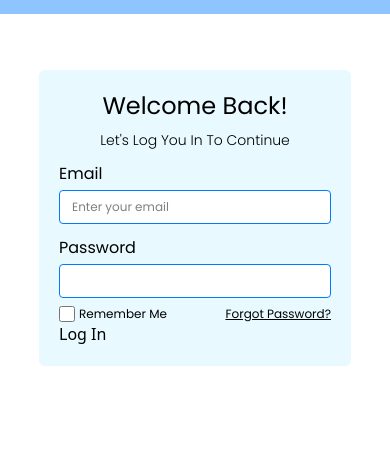
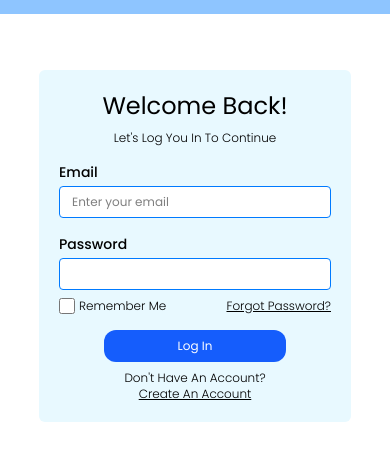
Before and after one commit to BilalHamza7/MediFind-Real-Time-Medicine-Availability-System, a React (Vite) app in the folder Frontend/: page /pharmacistLogin in a window 390 px wide. Shown: the part 289-750 px from the top of the page. Built offline with nearby package versions, Linux system fonts and the light colour scheme.

Commit message:
updated responsive pharmacist login page

```diff
--- a/Frontend/src/App.css
+++ b/Frontend/src/App.css
@@ -5,3 +5,11 @@
 @theme {
     --font-poppins: 'Poppins', 'sans-serif';
 }
+
+.label_style {
+    @apply flex flex-col font-poppins font-medium md:font-normal text-sm  md:text-lg lg:text-xl xl:text-2xl max-w-xs mt-4 md:mt-5 lg:mt-6
+}
+
+.input_style {
+    @apply text-xs md:text-base lg:text-lg font-normal bg-white rounded-sm px-3 h-8 md:h-10 lg:h-12 mt-1 md:mt-2 outline-none border border-[#007AFF]
+}
--- a/Frontend/src/Auth/PharmacistAuth/PharmacistLogin.jsx
+++ b/Frontend/src/Auth/PharmacistAuth/PharmacistLogin.jsx
@@ -1,4 +1,5 @@
 import React from 'react'
+import DocImg1 from '../../assets/DocImg1.png'
 
 const PharmacistLogin = () => {
     return (
@@ -6,31 +7,39 @@ const PharmacistLogin = () => {
             <div className="bg-blue-300 w-full px-5 sm:px-10 py-5">
                 <img src="wait" alt="LOGO" />
             </div>
-            <div className="px-5 py-5 bg-[#E8F9FF] w-4/5 max-w-5xl mt-14 rounded-md">
-                <p className='font-poppins text-center text-2xl'>
+            <div className="flex justify-center md:justify-between bg-[#E8F9FF] w-4/5 max-w-2xl mt-14 rounded-md">
+                <div className="flex flex-col items-center justify-center px-5 py-5 w-full max-w-xs ">
+                    <p className='font-poppins text-center text-2xl md:text-4xl'>
                         Welcome Back!
                     </p>
-                <p className='font-poppins text-center text-sm mt-2 font-light'>
+                    <p className='font-poppins text-center text-xs md:text-sm lg:text-base mt-2 font-light'>
                         Let's Log You In To Continue
                     </p>
-                <label htmlFor="email" className='flex flex-col font-poppins mt-3'>
+                    <div className='w-full'>
+                        <label htmlFor="email" className='label_style'>
                             Email
-                    <input type="email" id='email' placeholder='Enter your email' className='text-xs bg-white rounded-sm px-3 py-2 mt-1 outline-none border border-[#007AFF]' />
+                            <input type="email" id='email' placeholder='Enter your email' className='input_style' />
                         </label>
-                <label htmlFor="password" className='flex flex-col font-poppins mt-3'>
+                        <label htmlFor="password" className='label_style'>
                             Password
-                    <input type="password" id='password' className='text-xs bg-white rounded-sm px-3 py-2 mt-1 outline-none border border-[#007AFF]' />
+                            <input type="password" id='password' className='input_style' />
                         </label>
-                <div className="flex justify-between mt-2">
-                    <label htmlFor="remember" className='flex gap-1 text-xs font-poppins items-center justify-center'>
-                        <input type="checkbox" id='remember' className='w-4 h-4 accent-[#007AFF] border border-black focus:outline-none ' />
+                        <div className="flex justify-between mt-2 max-w-xs">
+                            <label htmlFor="remember" className='flex gap-1 text-xs md:text-sm font-poppins font-light items-center justify-center'>
+                                <input type="checkbox" id='remember' className='w-4 md:w-5 h-4 md:h-5 accent-[#007AFF] focus:outline-none ' />
                                 Remember Me
                             </label>
-                    <p className='underline font-poppins text-xs'>Forgot Password?</p>
+                            <p className='underline font-poppins font-light text-xs md:text-sm text-right'>Forgot Password?</p>
                         </div>
-                <button className=''>
+                    </div>
+                    <button className='bg-blue-600 py-2 w-4/6 rounded-xl text-white font-poppins text-xs sm:text-sm lg:text-base mt-4'>
                         Log In
                     </button>
+                    <p className='font-poppins text-xs font-light text-center mt-2'>Don't Have An Account? <br className='sm:hidden' /> <span className='underline'>Create An Account</span></p>
+                </div>
+                <div className="max-md:hidden">
+                    <img src={DocImg1} alt="heroImage" className=' object-contain' />
+                </div>
             </div>
         </div>
     )
```
Lines whose indentation alone changed are shown as unchanged.
